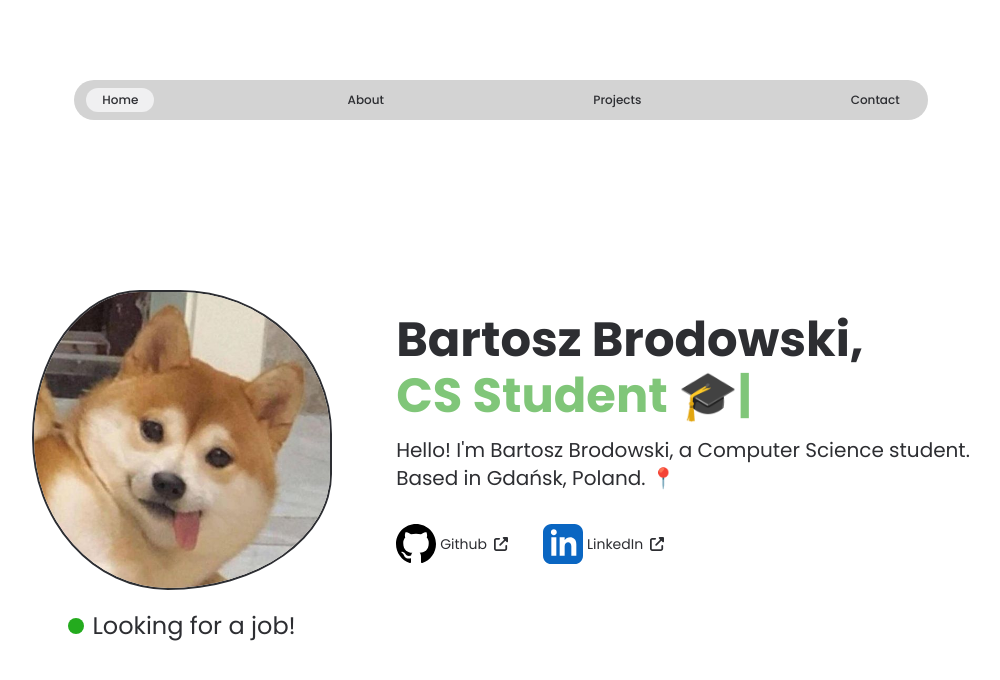
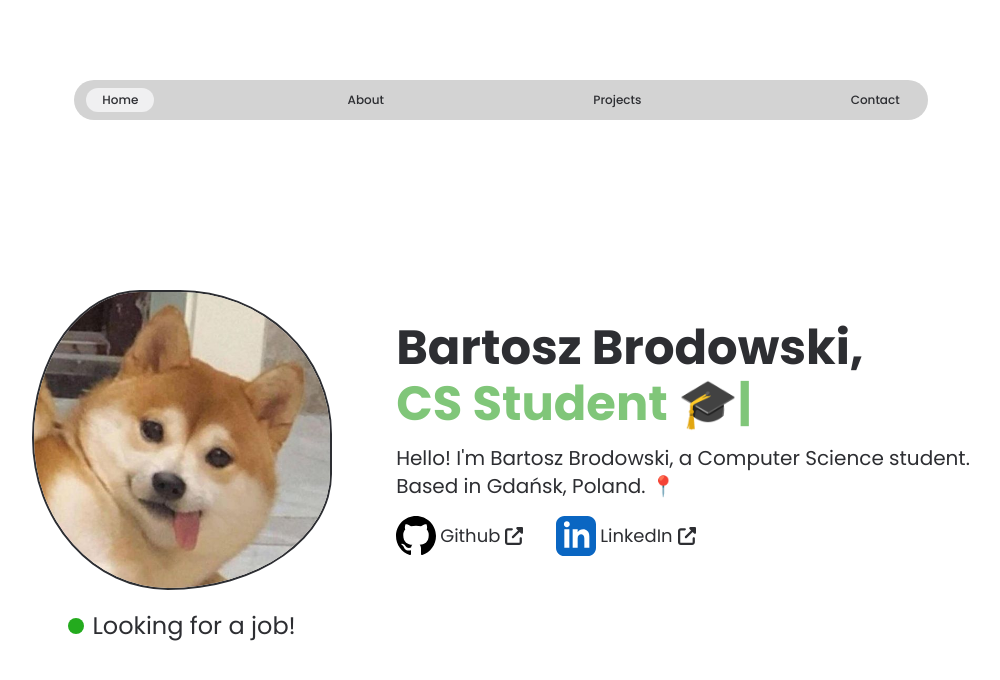
Before and after one commit to BartoszBrodowski/old-portfolio, a React (Vite) app: page /#/ in a window 1280 px wide. Shown: the top 680 px of the page, without its empty margins (139-1139 px from the left). Built offline with nearby package versions, Linux system fonts and the light colour scheme.

Commit message:
Fix styling for Links

```diff
--- a/src/components/Links/index.tsx
+++ b/src/components/Links/index.tsx
@@ -3,7 +3,7 @@ import { faUpRightFromSquare } from "@fortawesome/free-solid-svg-icons";
 
 const Links = () => {
   return (
-    <div className="flex items-center justify-center lg:justify-start gap-3 lg:gap-8 mt-4">
+    <div className="flex items-center justify-center lg:justify-start gap-3 lg:gap-8 mt-4 lg:mt-0">
       <a href="https://github.com/BartoszBrodowski" target="_blank">
         <div className="flex items-center gap-1 text-xl hover:cursor-pointer hover:text-linkedin-blue duration-300 hover:scale-110">
           <img
@@ -11,7 +11,7 @@ const Links = () => {
             src="src/assets/images/Github.svg"
             alt="Github logo"
           />
-          <p className="flex items-center gap-1 text-sm lg:font-md">
+          <p className="flex items-center gap-1 text-sm lg:text-lg">
             Github{" "}
             <FontAwesomeIcon
               className="w-4 lg:w-5"
@@ -27,7 +27,7 @@ const Links = () => {
             src="src/assets/images/LinkedIn.svg"
             alt="LinkedIn logo"
           />
-          <p className="flex items-center gap-1 text-sm lg:font-md">
+          <p className="flex items-center gap-1 text-sm lg:text-lg">
             LinkedIn{" "}
             <FontAwesomeIcon
               className="w-4 lg:w-5"
```
